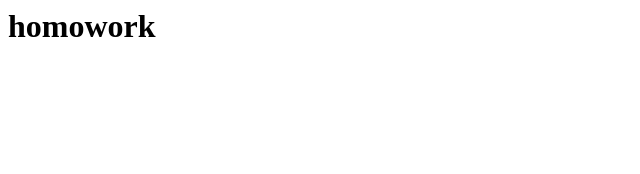
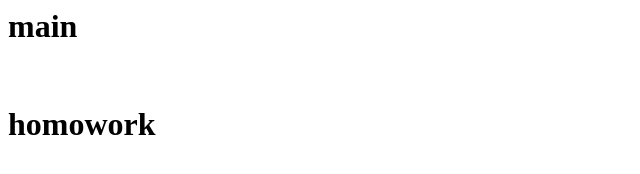
Before and after one commit to swk3087/MyHomeWork, a plain HTML site: page index.html in a window 1280 px wide. Shown: the whole page, without its empty margins (0-640 px from the left). Drawn offline with Linux system fonts and the light colour scheme.

Commit message:
Update index.html

```diff
--- a/index.html
+++ b/index.html
@@ -1 +1 @@
-<html><head></head><body><h1 herf="home-work.html">homowork</h1></body></html>
+<html><head></head><body><h1 href="https://swk3087.github.io/esd/">main</h1></br><h1 herf="home-work.html">homowork</h1></body></html>
```
